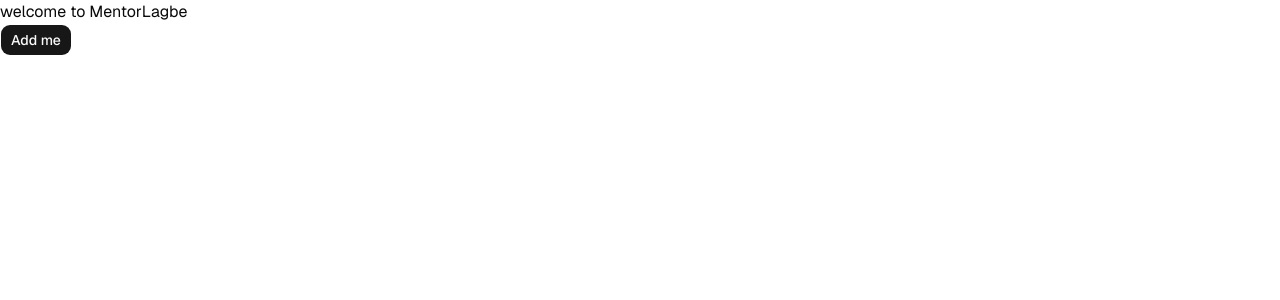
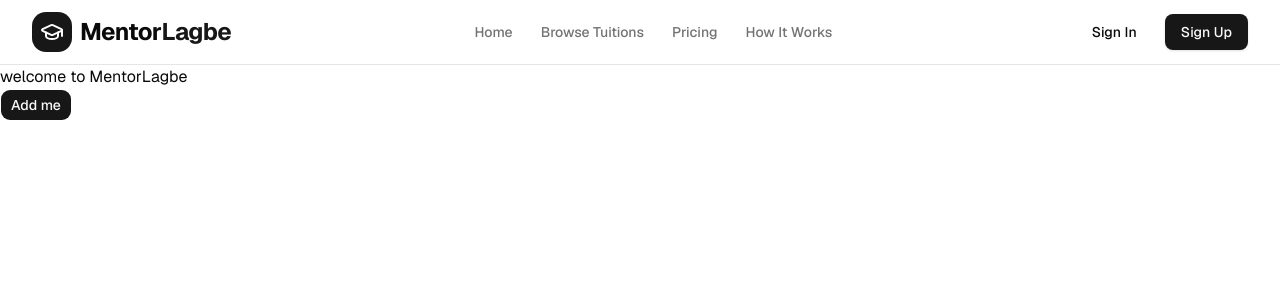
Before and after one commit to mahbub810515/MentorLagbe-client, a Next.js app: page / in a window 1280 px wide. Shown: the top 300 px of the page. Built offline with nearby package versions, Linux system fonts and the light colour scheme.

Commit message:
Navbar Component added

```diff
--- a/app/layout.tsx
+++ b/app/layout.tsx
@@ -3,6 +3,7 @@ import { Geist, Geist_Mono } from "next/font/google"
 import "./globals.css"
 import { ThemeProvider } from "@/components/theme-provider"
 import { cn } from "@/lib/utils";
+import Navbar from "@/components/shared/Navbar";
 
 const geist = Geist({subsets:['latin'],variable:'--font-sans'})
 
@@ -23,7 +24,10 @@ export default function RootLayout({
       className={cn("antialiased", fontMono.variable, "font-sans", geist.variable)}
     >
       <body>
-        <ThemeProvider>{children}</ThemeProvider>
+        <ThemeProvider>
+          <Navbar/>
+          {children}
+          </ThemeProvider>
       </body>
     </html>
   )
--- /dev/null
+++ b/components/shared/Navbar.tsx
@@ -0,0 +1,115 @@
+
+"use client";
+
+import Link from "next/link";
+import { GraduationCap, Menu } from "lucide-react";
+
+import { Button } from "@/components/ui/button";
+import {
+  Sheet,
+  SheetContent,
+  SheetHeader,
+  SheetTitle,
+  SheetTrigger,
+  SheetClose,
+} from "@/components/ui/sheet";
+
+const navLinks = [
+  { name: "Home", href: "/" },
+  { name: "Browse Tuitions", href: "/tuitions" },
+  { name: "Pricing", href: "/pricing" },
+  { name: "How It Works", href: "/about" },
+];
+
+export default function Navbar() {
+  return (
+    <header className="sticky top-0 z-50 w-full border-b bg-background/95 backdrop-blur">
+      <nav className="mx-auto flex h-16 max-w-7xl items-center justify-between px-4 sm:px-6 lg:px-8">
+
+        {/* Logo */}
+        <Link href="/" className="flex items-center gap-2">
+          <div className="flex h-10 w-10 items-center justify-center rounded-xl bg-primary text-primary-foreground">
+            <GraduationCap className="h-6 w-6" />
+          </div>
+
+          <span className="text-2xl font-bold tracking-tight">
+            Mentor<span className="text-primary">Lagbe</span>
+          </span>
+        </Link>
+
+        {/* Desktop Navigation */}
+        <div className="hidden items-center gap-7 md:flex">
+          {navLinks.map((link) => (
+            <Link
+              key={link.href}
+              href={link.href}
+              className="text-sm font-medium text-muted-foreground transition-colors hover:text-primary"
+            >
+              {link.name}
+            </Link>
+          ))}
+        </div>
+
+        {/* Desktop Authentication */}
+        <div className="hidden items-center gap-3 md:flex">
+          <Link
+            href="/sign-in"
+            className="inline-flex h-9 items-center justify-center rounded-md px-4 text-sm font-medium transition-colors hover:bg-accent hover:text-accent-foreground"
+          >
+            Sign In
+          </Link>
+
+          <Link
+            href="/sign-up"
+            className="inline-flex h-9 items-center justify-center rounded-md bg-primary px-4 text-sm font-medium text-primary-foreground shadow hover:bg-primary/90"
+          >
+            Sign Up
+          </Link>
+        </div>
+
+        {/* Mobile Navigation */}
+        <div className="md:hidden">
+          <Sheet>
+            <SheetTrigger render={<Button variant="outline" size="icon" aria-label="Open menu" />}>
+              <Menu className="h-5 w-5" />
+            </SheetTrigger>
+
+            <SheetContent side="right" className="w-[300px] sm:w-[350px]">
+              <SheetHeader>
+                <SheetTitle>
+                  Mentor<span className="text-primary">Lagbe</span>
+                </SheetTitle>
+              </SheetHeader>
+
+              <div className="mt-8 flex flex-col gap-3">
+                {navLinks.map((link) => (
+                  <SheetClose key={link.href} render={<Link href={link.href} />}>
+                    <span className="block rounded-lg px-3 py-3 text-sm font-medium text-muted-foreground transition-colors hover:bg-accent hover:text-accent-foreground">
+                      {link.name}
+                    </span>
+                  </SheetClose>
+                ))}
+
+                {/* Mobile Authentication */}
+                <div className="mt-5 flex flex-col gap-3 border-t pt-5">
+                  <SheetClose render={<Link href="/sign-in" />}>
+                    <span className="flex h-10 w-full items-center justify-center rounded-md border text-sm font-medium hover:bg-accent">
+                      Sign In
+                    </span>
+                  </SheetClose>
+
+                  <SheetClose render={<Link href="/sign-up" />}>
+                    <span className="flex h-10 w-full items-center justify-center rounded-md bg-primary text-sm font-medium text-primary-foreground hover:bg-primary/90">
+                      Sign Up
+                    </span>
+                  </SheetClose>
+                </div>
+              </div>
+            </SheetContent>
+          </Sheet>
+        </div>
+
+      </nav>
+    </header>
+  );
+}
--- a/package.json
+++ b/package.json
@@ -13,6 +13,7 @@
   },
   "dependencies": {
     "@base-ui/react": "^1.9.0",
+    "@radix-ui/react-slot": "^1.5.0",
     "@shadcn/react": "^0.3.1",
     "class-variance-authority": "^0.7.1",
     "cmdk": "^1.1.1",
```
Also changed, not shown: 2 other files (tests, documents, lock files or other folders).
